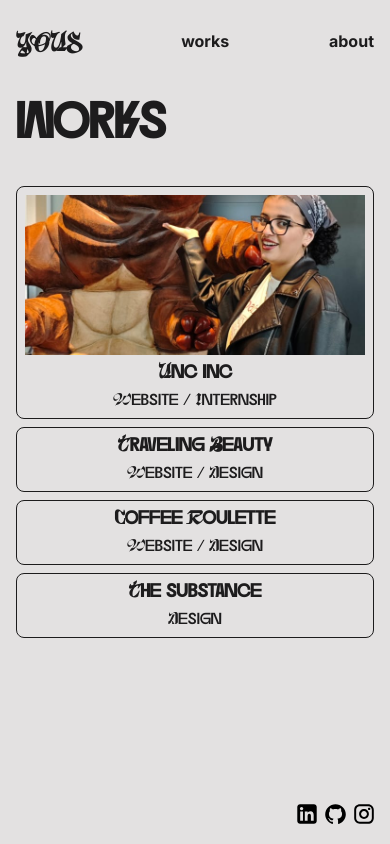
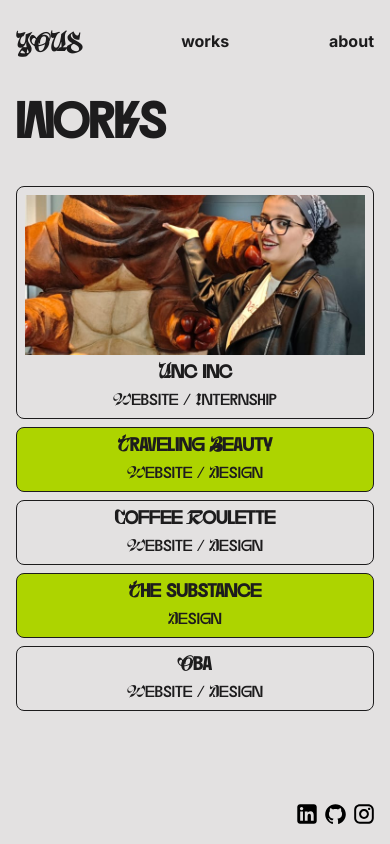
Before and after one commit to YoussraElmortai/portfolio24, a Next.js app: page /works in a window 390 px wide. Built offline with nearby package versions, Linux system fonts and the light colour scheme.

Commit message:
style update 🌈

```diff
--- a/src/app/about/style.css
+++ b/src/app/about/style.css
@@ -3,8 +3,8 @@ position: absolute;
 z-index: -1;
 aspect-ratio: 1/1;
 height: auto;
-width: 20rem;
-background: blue;
+width: 15rem;
+background: #add400;
 }
 
 .about_intro {
--- a/src/app/works/page.jsx
+++ b/src/app/works/page.jsx
@@ -36,6 +36,12 @@ export default function Works() {
               <span>Design</span>
             </a>
           </li>
+          <li>
+            <a className='list_items' href='works/uncinc'>
+              <h3>Oba</h3>
+              <span>Website / Design</span>
+            </a>
+          </li>
         </ul>
       </section>
     </>
--- a/src/app/works/style.css
+++ b/src/app/works/style.css
@@ -34,6 +34,10 @@
             border-radius: 0.5rem;
             overflow: hidden;
             padding: 0;
+
+            &:nth-of-type(2n) {
+                background-color: #add400;
+            }
 
             & img {
                 height: 10rem;
--- a/src/app/works/uncinc/page.jsx
+++ b/src/app/works/uncinc/page.jsx
@@ -24,7 +24,7 @@ export default function Uncinc() {
         <div className='work_info'>
           <ul>
             <li>
-              my role:<span>Frontend Developer intern</span>
+              my role: <span>Frontend Developer intern</span>
             </li>
           </ul>
         </div>
```
